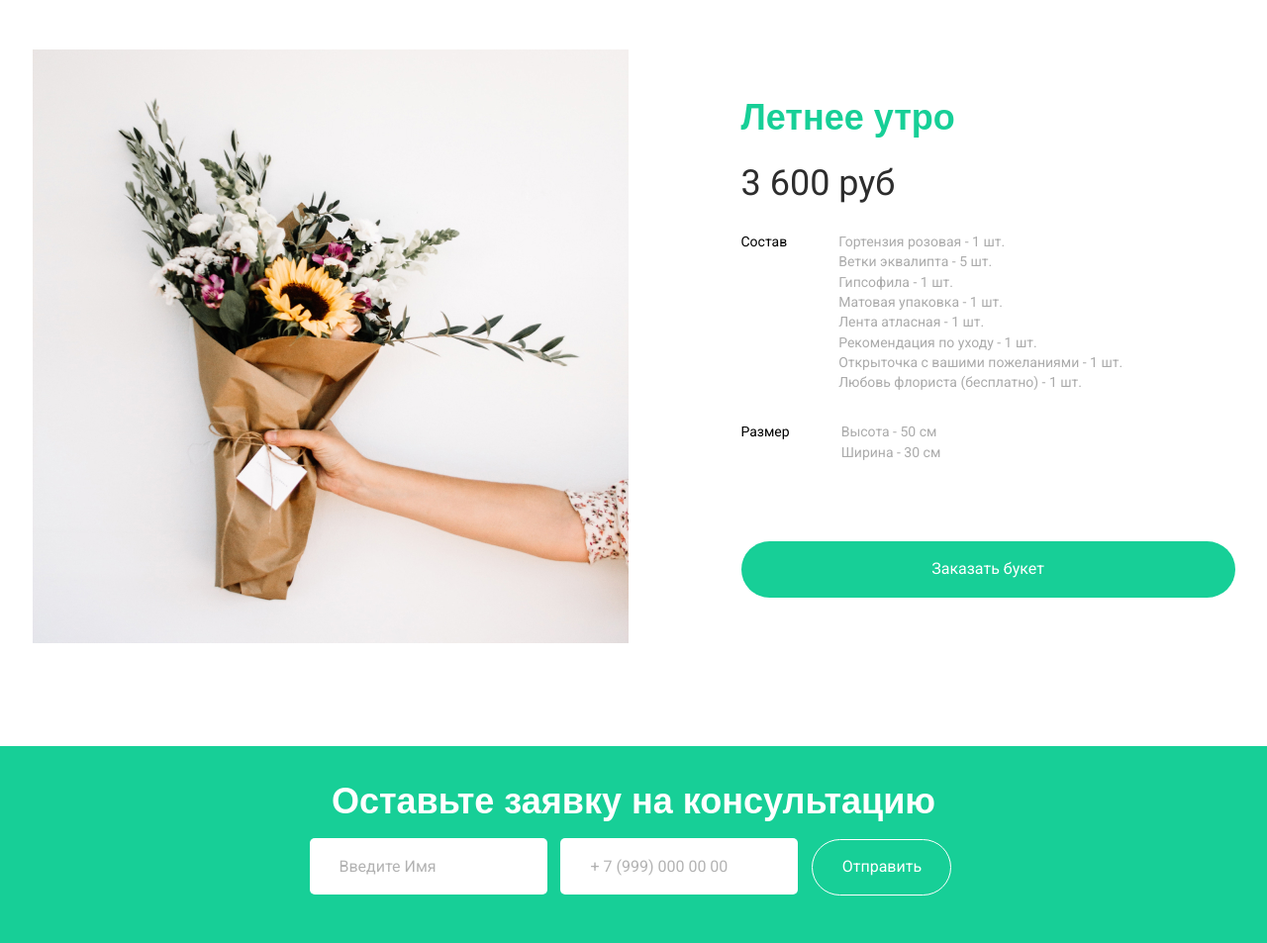
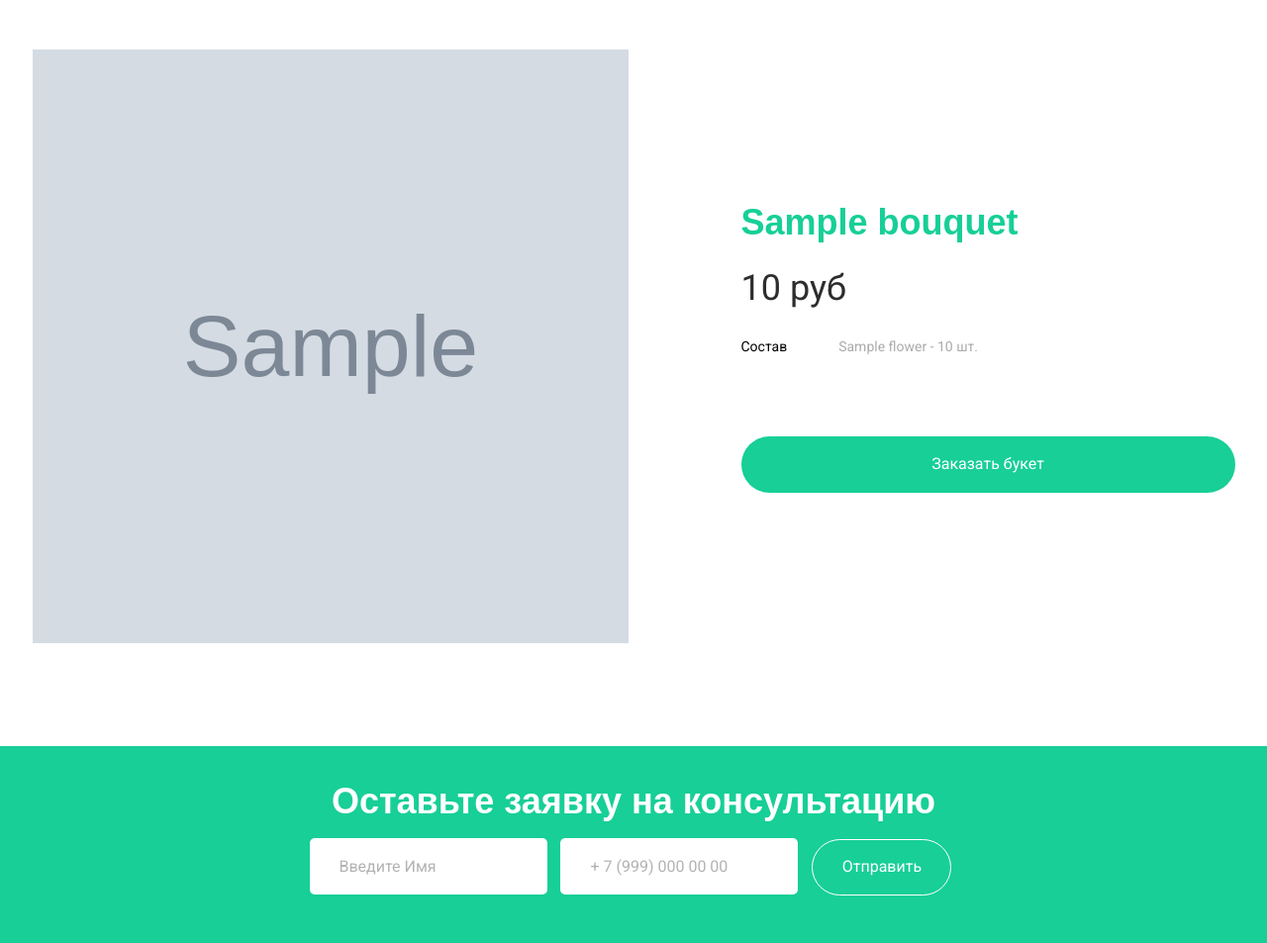
Before and after one commit to SergeyPostnikov/FlowerStore, a Django app: page /bouquets/card/1/ in a window 1280 px wide. Shown: the part 50-1003 px from the top of the page at 99% size. Run offline with Django 4.2, Linux system fonts and the light colour scheme; tables that the repository leaves empty hold one stand-in row (values such as "Sample post"); grey boxes marked "Sample" are stand-in pictures; some libraries are stand-ins or nearby versions; some web fonts are replaced.

Commit message:
Make bouquet card works

```diff
--- a/flower_workshop/bouquets/urls.py
+++ b/flower_workshop/bouquets/urls.py
@@ -14,5 +14,4 @@ urlpatterns = [
     path('quiz/', quiz, name='quiz'),
     path('quiz-step/', quiz_step, name='quiz-step'),
     path('card/<int:pk>/', card, name='card'),
-
 ]
--- a/flower_workshop/bouquets/views.py
+++ b/flower_workshop/bouquets/views.py
@@ -1,5 +1,6 @@
 from django.core.paginator import Paginator
 from django.shortcuts import render
+from django.shortcuts import get_object_or_404
 
 from .models import Bouquet
 
@@ -14,7 +15,7 @@ def catalog(request):
 
 
 def card(request, pk):
-    return render(request, 'bouquets/card.html', context={})
+    return render(request, 'bouquets/card.html', context={'bouquet': get_object_or_404(Bouquet, pk=pk)})
 
 
 def result(request):
--- a/flower_workshop/templates/bouquets/card.html
+++ b/flower_workshop/templates/bouquets/card.html
@@ -1,54 +1,24 @@
 {% extends 'base.html' %}
-{% load static %}
+{% load static humanize %}
 {% block title %}{{ bouquet.name }}{% endblock %}
 {% block content %}
 	<section id="card">
 		<div class="container">
 			<div class="card ficb">
 				<div class="card__block card__block_first">
-					<img src="{% static 'img/cardImg.jpg' %}" alt="img" class="card__img">
+					<img src="{{ bouquet.image.url }}" alt="{{ bouquet.name }}" class="card__img">
 				</div>
 				<div class="card__block card__block_sec">
-					<div class="title">Летнее утро</div>
-					<div class="card__block_price">3 600 руб</div>
+					<div class="title">{{ bouquet.name }}</div>
+					<div class="card__block_price">{{ bouquet.price|floatformat|intcomma }} руб</div>
 					<div class="card__elems ">
 						<span class="card__elems_intro">Состав</span>
 						<div class="card__items">
-							<span class="card_items_intro">
-								Гортензия розовая - 1 шт.
-							</span>
-							<span class="card_items_intro">
-								Ветки эквалипта - 5 шт.
-							</span>
-							<span class="card_items_intro">
-								Гипсофила - 1 шт.
-							</span>
-							<span class="card_items_intro">
-								Матовая упаковка - 1 шт.
-							</span>
-							<span class="card_items_intro">
-								Лента атласная - 1 шт.
-							</span>
-							<span class="card_items_intro">
-								Рекомендация по уходу - 1 шт.
-							</span>
-							<span class="card_items_intro">
-								Открыточка с вашими пожеланиями - 1 шт.
-							</span>
-							<span class="card_items_intro">
-								Любовь флориста (бесплатно) - 1 шт.
-							</span>
-						</div>
-					</div>
-					<div class="card__elems ">
-						<span class="card__elems_intro">Размер</span>
-						<div class="card__items">
-							<span class="card_items_intro">
-								Высота - 50 см
-							</span>
-							<span class="card_items_intro">
-								Ширина - 30 см
-							</span>
+                            {% for bouquet_flower in bouquet.flowers.all %}
+                                <span class="card_items_intro">
+                                    {{ bouquet_flower.flower }} - {{ bouquet_flower.quantity }} шт.
+                                </span>
+                            {% endfor %}
 						</div>
 					</div>
 					<button class="btn largeBtn card__btn">Заказать букет</button>
--- a/flower_workshop/templates/bouquets/components/bouquet_card.html
+++ b/flower_workshop/templates/bouquets/components/bouquet_card.html
@@ -1,5 +1,6 @@
 {% load static humanize %}
 <div class="recommended__block recommended__block_first"
+     onclick="window.location.assign('{% url 'bouquets:card' pk=bouquet.pk %}')"
      {% if bouquet.image %}
         style="background: url({{ bouquet.image.url }}) no-repeat center bottom / cover;"
      {% endif %}
```
